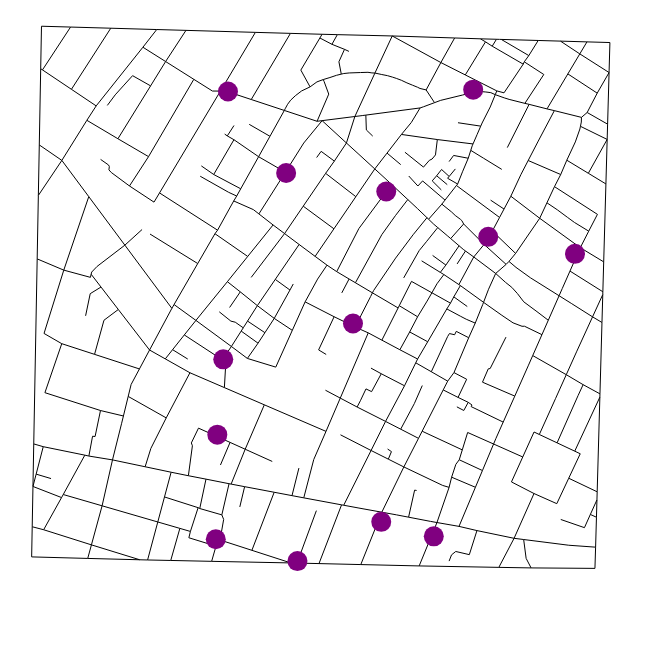
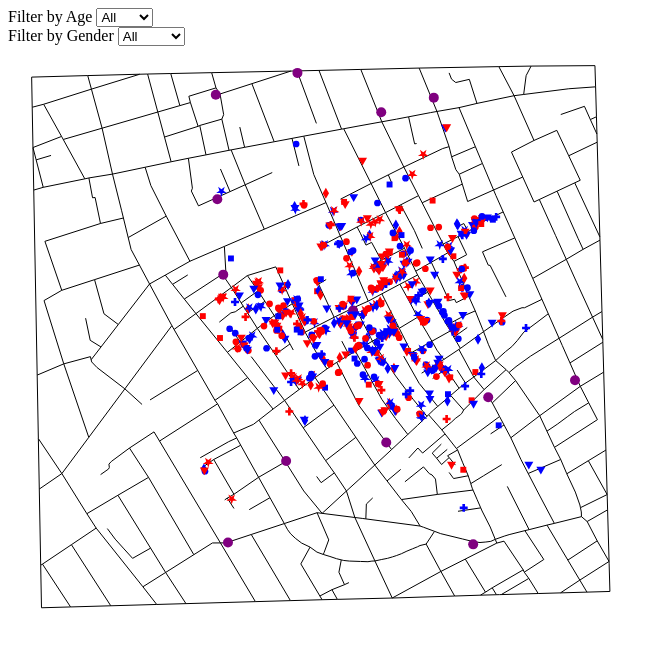
Before and after one commit to maharte/maharte.github.io, a plain HTML site: page index.html in a window 1280 px wide. Shown: the whole page, without its empty margins (0-666 px from the left). Drawn offline with nearby package versions, Linux system fonts and the light colour scheme.

Commit message:
get identifiers for gender and age

```diff
--- a/index.html
+++ b/index.html
@@ -6,20 +6,82 @@
     <script src="https://d3js.org/d3.v6.js"></script>
 </head>
 <body>
-<svg id="pump_map" style="margin: 0 auto; width: 625px; height: 580px;"></svg>
 
+<label for="deathByAge">Filter by Age</label>
+<select name="deathByAge" id="deathByAge" onchange="filterByAge()">>
+    <option value="-1">All</option>
+    <option value="0">0-10</option>
+    <option value="1">11-20</option>
+    <option value="2">21-40</option>
+    <option value="3">41-60</option>
+    <option value="4">61-80</option>
+    <option value="5">> 80</option>
+</select>
 
-<!--<script src="index.js" type="module"></script>-->
+<br>
+
+<label for="deathByGender">Filter by Gender</label>
+<select name="deathByGender" id="deathByGender" onchange="filterByGender()">
+    <option value="-1">All</option>
+    <option value="male">Male</option>
+    <option value="female">Female</option>
+</select>
+
+<br>
+
+<svg id="pump_map" style="margin: 0 auto; width: 625px; height: 580px; transform: scale(1,-1);"></svg>
+
 <script>
-    // fr.readAsText('streets.json');
-    // var reader = new FileReader().readAsText('streets.json');
     files = []
     files.push(d3.json("./streets.json"));
     files.push(d3.csv('pumps.csv'));
     files.push(d3.csv('deathdays.csv'));
     files.push(d3.csv('deaths_age_sex.csv'));
+    const AGE = 'age';
+    const MALE_COLOR = 'blue';
+    const FEMALE_COLOR = 'red';
+    const GENDER = 'gender';
+    const ALL = '-1';
+    const SCALE = 35;
+    const Y_OFFSET = 95
+    const X_OFFSET = 95
+    const svg = d3.select('#pump_map');
 
-    const createMap = (streets, scale, xOffset, yOffset) => {
+    const filterByAge = () => {
+        let ageVal = document.getElementById('deathByAge').value
+        filterPumps(AGE, ageVal);
+    }
+
+    const filterByGender = () => {
+        let genderVal = document.getElementById('deathByGender').value
+        filterPumps(GENDER, genderVal);
+    }
+
+    const filterPumps = (filterType, filterValue) => {
+        if (filterValue === ALL) {
+            switch (filterType) {
+                case GENDER:
+                    d3.selectAll(`#pump_map circle.death.male, circle.death.female`)
+                        .style("visibility", "visible");
+                    break;
+                case AGE:
+                    d3.selectAll(`#pump_map circle.death.age-0, circle.death.age-1, circle.death.age-2, circle.death.age-3, `
+                    + `circle.death.age-4, circle.death.age-5`)
+                        .style("visibility", "visible");
+                    break;
+            }
+        } else {
+            if (filterType === AGE) {
+                filterValue = `age-${filterValue}`;
+            }
+            d3.selectAll(`#pump_map circle.death:not(.${filterValue})`)
+                .style("visibility", "hidden");
+            d3.selectAll(`#pump_map circle.death.${filterValue}`)
+                .style("visibility", "visible");
+        }
+    };
+
+    const createMap = (streets) => {
         const svg = d3.select('#pump_map');
         streets.forEach((seg) => {
             lines = svg.append('path')
@@ -29,33 +91,99 @@
                 .datum(seg)
                 .attr("d",
                     d3.line()
-                        .x(function(d) { return d['x'] * scale - xOffset})
-                        .y(function(d) { return d['y'] * scale - yOffset})
+                        .x(function(d) { return d['x'] * SCALE - X_OFFSET})
+                        .y(function(d) { return d['y'] * SCALE - Y_OFFSET})
                 );
         });
     }
 
-    const addPumps = (pumps, scale, xOffset, yOffset) => {
+    const addPumps = (pumps) => {
         const svg = d3.select('#pump_map');
-        console.log(pumps);
         pumps.forEach((cords) => {
             svg.append('circle')
                 .style("fill", "purple")
-                // .style("stroke-width", 5)
-                .attr("cx", cords['x'] * scale - xOffset)
-                .attr("cy", cords['y'] * scale - yOffset)
-                .attr("r", 10)
+                .attr("cx", cords['x'] * SCALE - X_OFFSET)
+                .attr("cy", cords['y'] * SCALE - Y_OFFSET)
+                .attr("r", 5)
         })
     }
 
+    const splitDeathsByDay = (deathByDays, totalDeaths) => {
+        // {date: Date, deaths: int, deathDetails: []}
+        let aggDeathData = [];
+        deathByDays.forEach((deathDay) => {
+            let deathsThisDay = deathDay['deaths'];
+            let deathDeets = [];
+            for(let i = 0; i < deathsThisDay; i++) {
+                deathDeets.push(totalDeaths.shift());
+            }
+            aggDeathData.push({date: deathDay['date'], deaths: deathDay['deaths'], deathDetails: deathDeets});
+        })
+        return aggDeathData;
+    }
+
+    const addDeathsToMap = (aggDeaths) => {
+
+        aggDeaths.forEach((deathDay) => {
+        //     deathDay['deathDetails'].forEach((death) => {
+        //         let deathGender = death['gender'] === '0' ? 'male' : 'female';
+        //         let fillColor = deathGender === 'male' ? MALE_COLOR : FEMALE_COLOR;
+        //         svg.append('circle')
+        //             .style("fill", fillColor)
+        //             .attr("cx", death['x'] * SCALE - X_OFFSET)
+        //             .attr("cy", death['y'] * SCALE - Y_OFFSET)
+        //             .attr("r", 2)
+        //             .attr("class", `death age-${death['age']} ${deathGender} ${deathDay['date']}`)
+        //     })
+        // })
+        // aggDeaths.forEach((deathDay) => {
+        //     deathDay['deathDetails'].forEach((death) => {
+        //         let deathGender = death['gender'] === '0' ? 'male' : 'female';
+        //         let fillColor = deathGender === 'male' ? MALE_COLOR : FEMALE_COLOR;
+        //         svg.append('path')
+        //             .data(death)
+        //             .style("fill", fillColor)
+        //             .attr("class", `death age-${death['age']} ${deathGender} ${deathDay['date']}`)
+        //             .attr("d", d3.symbol().type(d3.symbolCircle).size(10))
+        //             .attr("transform", function (d) {
+        //                 console.log(d['x'] * SCALE - X_OFFSET, d['y'] * SCALE - Y_OFFSET);
+        //                 console.log(`translate(${d['x'] * SCALE - X_OFFSET}, ${d['y'] * SCALE - Y_OFFSET})`);
+        //                 return `translate(${d['x'] * SCALE - X_OFFSET}, ${d['y'] * SCALE - Y_OFFSET})`;
+        //             })
+        //         console.log(deathDay);
+        //
+        //     });
+            console.log(deathDay['deathDetails']);
+            svg.selectAll(`.death-${deathDay['date']}`)
+                .data(deathDay['deathDetails'])
+                .enter()
+                .append('path')
+                .style("fill", (d) => d['gender'] === '0' ? MALE_COLOR : FEMALE_COLOR)
+                .attr("class", (d) => {
+                    let deathGender = d['gender'] === '0' ? 'male' : 'female';
+                    return `death age-${d['age']} ${deathGender} ${deathDay['date']}`
+                })
+                .attr("d", (d) => {
+                    return d3.symbol().type(d3.symbols[parseInt(d['age'])]).size(35)()
+                })
+                // .attr("d", d3.symbol().type(d3.symbols[2]))
+                .attr("transform", function(d) {
+                    console.log(d['x'] * SCALE - X_OFFSET, d['y'] * SCALE - Y_OFFSET);
+                    console.log(`translate(${d['x'] * SCALE - X_OFFSET}, ${d['y'] * SCALE - Y_OFFSET})`);
+                    return `translate(${d['x'] * SCALE - X_OFFSET}, ${d['y'] * SCALE - Y_OFFSET})`;
+                })
+        })
+
+    }
+
     Promise.all(files).then((data) => {
-        console.log(data);
-        console.log('hi');
-        const scale = 35;
-        const yOffset = 95
-        const xOffset = 95
-        createMap(data[0], scale, yOffset, xOffset);
-        addPumps(data[1], scale, yOffset, xOffset);
+
+        createMap(data[0]);
+        addPumps(data[1]);
+        let aggDeaths = splitDeathsByDay(data[2], data[3]);
+        addDeathsToMap(aggDeaths);
+
+        //visibility: hidden;
     });
 
 
```
